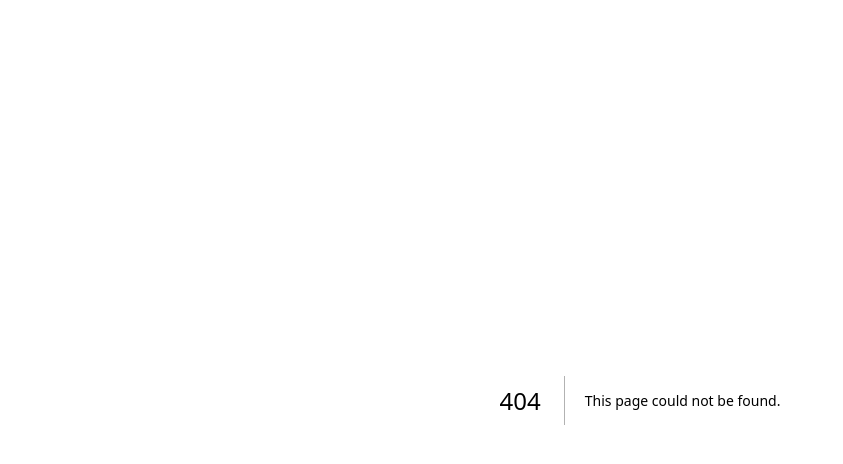
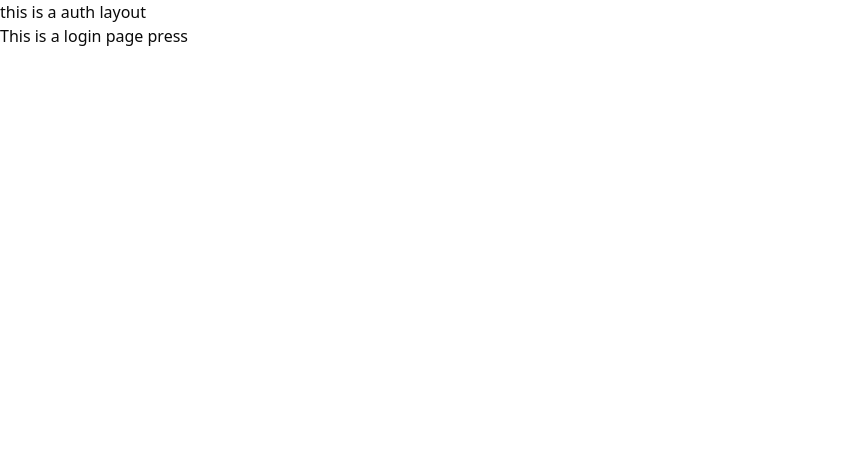
Before and after one commit to kartik-sharma17/ChatApp, a Next.js app in the folder apps/frontend/: page /login in a window 1280 px wide. Before the commit this address had no page. Shown: the top 464 px of the page, without its empty margins (0-843 px from the left). Built offline with nearby package versions, Linux system fonts and the light colour scheme.

Commit message:
created folder structure and public and private routes

```diff
--- /dev/null
+++ b/apps/frontend/app/(routes)/(auth)/layout.tsx
@@ -0,0 +1,22 @@
+import type { Metadata } from "next";
+import "./globals.css";
+
+export const metadata: Metadata = {
+  title: "Create Next App",
+  description: "Generated by create next app",
+};
+
+export default function RootLayout({
+  children,
+}: Readonly<{
+  children: React.ReactNode;
+}>) {
+  return (
+    <html lang="en">
+      <body>
+        <>this is a auth layout</>
+        {children}
+      </body>
+    </html>
+  );
+}
--- /dev/null
+++ b/apps/frontend/app/(routes)/(auth)/login/page.tsx
@@ -0,0 +1,11 @@
+import React from 'react'
+import Link from 'next/link'
+
+const Login = () => {
+  return (
+    <div>This is a login page <Link href={"/signup"}>press</Link></div>
+
+  )
+}
+
+export default Login
--- /dev/null
+++ b/apps/frontend/app/(routes)/(auth)/signup/page.tsx
@@ -0,0 +1,9 @@
+import React from 'react'
+
+const Signup = () => {
+  return (
+    <div>this is a signup page</div>
+  )
+}
+
+export default Signup
--- /dev/null
+++ b/apps/frontend/app/(routes)/(private)/globals.css
@@ -0,0 +1,120 @@
+@import "tailwindcss";
+@import "tw-animate-css";
+
+@custom-variant dark (&:is(.dark *));
+
+@theme inline {
+  --radius-sm: calc(var(--radius) - 4px);
+  --radius-md: calc(var(--radius) - 2px);
+  --radius-lg: var(--radius);
+  --radius-xl: calc(var(--radius) + 4px);
+  --color-background: var(--background);
+  --color-foreground: var(--foreground);
+  --color-card: var(--card);
+  --color-card-foreground: var(--card-foreground);
+  --color-popover: var(--popover);
+  --color-popover-foreground: var(--popover-foreground);
+  --color-primary: var(--primary);
+  --color-primary-foreground: var(--primary-foreground);
+  --color-secondary: var(--secondary);
+  --color-secondary-foreground: var(--secondary-foreground);
+  --color-muted: var(--muted);
+  --color-muted-foreground: var(--muted-foreground);
+  --color-accent: var(--accent);
+  --color-accent-foreground: var(--accent-foreground);
+  --color-destructive: var(--destructive);
+  --color-border: var(--border);
+  --color-input: var(--input);
+  --color-ring: var(--ring);
+  --color-chart-1: var(--chart-1);
+  --color-chart-2: var(--chart-2);
+  --color-chart-3: var(--chart-3);
+  --color-chart-4: var(--chart-4);
+  --color-chart-5: var(--chart-5);
+  --color-sidebar: var(--sidebar);
+  --color-sidebar-foreground: var(--sidebar-foreground);
+  --color-sidebar-primary: var(--sidebar-primary);
+  --color-sidebar-primary-foreground: var(--sidebar-primary-foreground);
+  --color-sidebar-accent: var(--sidebar-accent);
+  --color-sidebar-accent-foreground: var(--sidebar-accent-foreground);
+  --color-sidebar-border: var(--sidebar-border);
+  --color-sidebar-ring: var(--sidebar-ring);
+}
+
+:root {
+  --radius: 0.625rem;
+  --background: oklch(1 0 0);
+  --foreground: oklch(0.145 0 0);
+  --card: oklch(1 0 0);
+  --card-foreground: oklch(0.145 0 0);
+  --popover: oklch(1 0 0);
+  --popover-foreground: oklch(0.145 0 0);
+  --primary: oklch(0.205 0 0);
+  --primary-foreground: oklch(0.985 0 0);
+  --secondary: oklch(0.97 0 0);
+  --secondary-foreground: oklch(0.205 0 0);
+  --muted: oklch(0.97 0 0);
+  --muted-foreground: oklch(0.556 0 0);
+  --accent: oklch(0.97 0 0);
+  --accent-foreground: oklch(0.205 0 0);
+  --destructive: oklch(0.577 0.245 27.325);
+  --border: oklch(0.922 0 0);
+  --input: oklch(0.922 0 0);
+  --ring: oklch(0.708 0 0);
+  --chart-1: oklch(0.646 0.222 41.116);
+  --chart-2: oklch(0.6 0.118 184.704);
+  --chart-3: oklch(0.398 0.07 227.392);
+  --chart-4: oklch(0.828 0.189 84.429);
+  --chart-5: oklch(0.769 0.188 70.08);
+  --sidebar: oklch(0.985 0 0);
+  --sidebar-foreground: oklch(0.145 0 0);
+  --sidebar-primary: oklch(0.205 0 0);
+  --sidebar-primary-foreground: oklch(0.985 0 0);
+  --sidebar-accent: oklch(0.97 0 0);
+  --sidebar-accent-foreground: oklch(0.205 0 0);
+  --sidebar-border: oklch(0.922 0 0);
+  --sidebar-ring: oklch(0.708 0 0);
+}
+
+.dark {
+  --background: oklch(0.145 0 0);
+  --foreground: oklch(0.985 0 0);
+  --card: oklch(0.205 0 0);
+  --card-foreground: oklch(0.985 0 0);
+  --popover: oklch(0.205 0 0);
+  --popover-foreground: oklch(0.985 0 0);
+  --primary: oklch(0.922 0 0);
+  --primary-foreground: oklch(0.205 0 0);
+  --secondary: oklch(0.269 0 0);
+  --secondary-foreground: oklch(0.985 0 0);
+  --muted: oklch(0.269 0 0);
+  --muted-foreground: oklch(0.708 0 0);
+  --accent: oklch(0.269 0 0);
+  --accent-foreground: oklch(0.985 0 0);
+  --destructive: oklch(0.704 0.191 22.216);
+  --border: oklch(1 0 0 / 10%);
+  --input: oklch(1 0 0 / 15%);
+  --ring: oklch(0.556 0 0);
+  --chart-1: oklch(0.488 0.243 264.376);
+  --chart-2: oklch(0.696 0.17 162.48);
+  --chart-3: oklch(0.769 0.188 70.08);
+  --chart-4: oklch(0.627 0.265 303.9);
+  --chart-5: oklch(0.645 0.246 16.439);
+  --sidebar: oklch(0.205 0 0);
+  --sidebar-foreground: oklch(0.985 0 0);
+  --sidebar-primary: oklch(0.488 0.243 264.376);
+  --sidebar-primary-foreground: oklch(0.985 0 0);
+  --sidebar-accent: oklch(0.269 0 0);
+  --sidebar-accent-foreground: oklch(0.985 0 0);
+  --sidebar-border: oklch(1 0 0 / 10%);
+  --sidebar-ring: oklch(0.556 0 0);
+}
+
+@layer base {
+  * {
+    @apply border-border outline-ring/50;
+  }
+  body {
+    @apply bg-background text-foreground;
+  }
+}
--- a/apps/frontend/app/layout.tsx
+++ b/apps/frontend/app/(routes)/(private)/layout.tsx
@@ -14,6 +14,7 @@
   return (
     <html lang="en">
       <body>
+        <>this is a private layout</>
         {children}
       </body>
     </html>
--- /dev/null
+++ b/apps/frontend/app/(routes)/(private)/page.tsx
@@ -0,0 +1,9 @@
+import React from 'react'
+
+const Dashboard = () => {
+  return (
+    <div>this is a dashboard page</div>
+  )
+}
+
+export default Dashboard
--- a/apps/frontend/app/page.tsx
+++ /dev/null
@@ -1,11 +0,0 @@
-import React from 'react'
-
-const page = () => {
-  return (
-       <h1 className="text-5xl text-blue-800 font-bold underline">
-      Hello world!
-    </h1>
-  )
-}
-
-export default page
--- /dev/null
+++ b/apps/frontend/middleware.ts
@@ -0,0 +1,21 @@
+import { NextResponse } from 'next/server'
+import type { NextRequest } from 'next/server'
+
+export function middleware(request: NextRequest) {
+    const { pathname } = request.nextUrl
+
+    const token = true
+
+    if (pathname === "/login" || pathname === "/singup") {
+        // console.log("public routes")
+        //   return NextResponse.redirect(new URL('/home', request.url))
+    }
+    else {
+        // console.log("private routes")
+        //   return NextResponse.redirect(new URL('/home', request.url))
+    }
+}
+
+export const config = {
+    matcher: '/:path*',
+}
```
Also changed, not shown: apps/frontend/app/(routes)/(auth)/globals.css (renamed from apps/frontend/app/globals.css).
